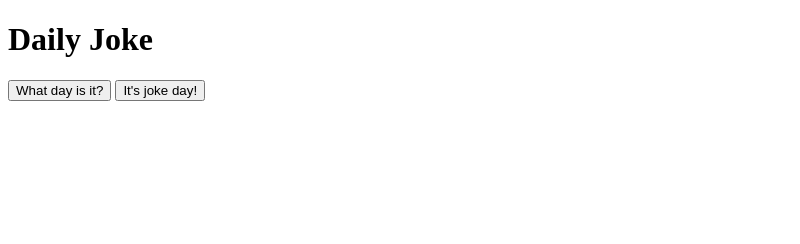
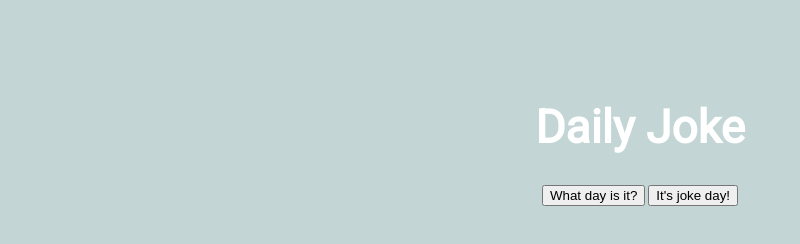
Before and after one commit to pedbr/daily_joke, a plain HTML site: page index.html in a window 1280 px wide. Shown: the whole page, without its empty margins (0-800 px from the left). Drawn offline with Linux system fonts and the light colour scheme.

Commit message:
adding style to webpage

```diff
--- a/index.html
+++ b/index.html
@@ -5,13 +5,16 @@
     <meta name="viewport" content="width=device-width, initial-scale=1.0">
     <meta http-equiv="X-UA-Compatible" content="ie=edge">
     <link rel="stylesheet" type="text/css" href="style.css">
+    <link href='https://fonts.googleapis.com/css?family=Roboto' rel='stylesheet'>
     <title>Daily Joke</title>
 </head>
 <body>
     <script src="script.js"></script>
-    <h1>Daily Joke</h1>
+    <h1 id= 'title'>Daily Joke</h1>
+    <div id= 'buttons'>
     <button onclick="showDate()">What day is it?</button>
     <button onclick="showJoke()">It's joke day!</button>
+    </div>
     <div id= 'display-date'></div>
     <div id= 'display-joke'></div>
 </body>
--- a/style.css
+++ b/style.css
@@ -0,0 +1,30 @@
+body {
+    background-color: #c3d5d5;
+  }
+
+#display-date {
+    margin-top: 30px;
+    text-align: center;
+    font-family: 'Roboto';font-size: 16px;
+    color: #19324d;
+}
+
+#display-joke {
+    margin-top: 30px;
+    text-align: center;
+    font-family: 'Roboto';font-size: 16px;
+    color: #19324d;
+}
+
+#buttons {
+    margin-top: 30px;
+    text-align: center;
+    font-family: 'Roboto';font-size: 12px;
+}
+
+#title {
+    margin-top: 100px;
+    text-align: center;
+    font-family: 'Roboto';font-size: 46px;
+    color: white;
+}
```
